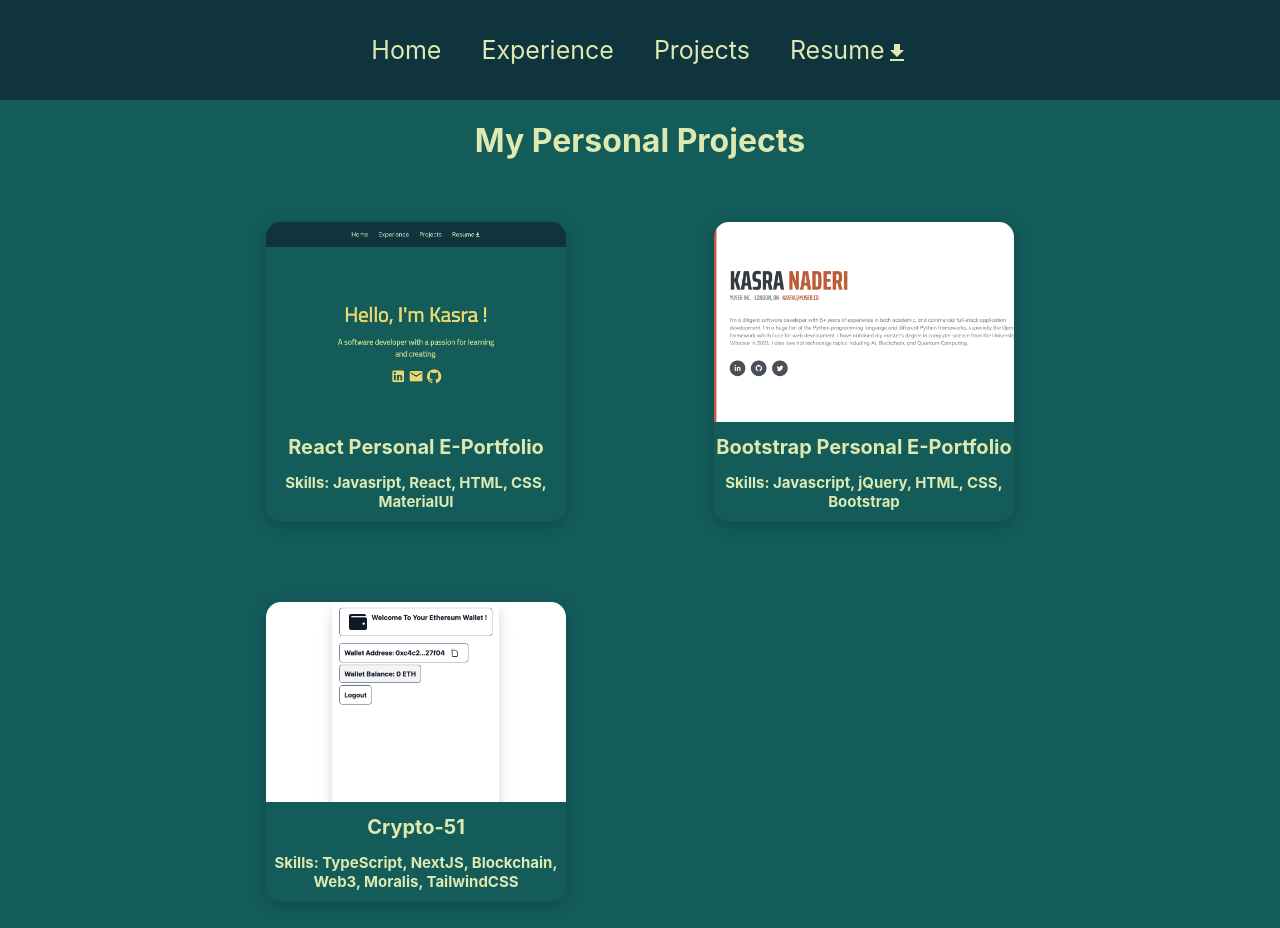
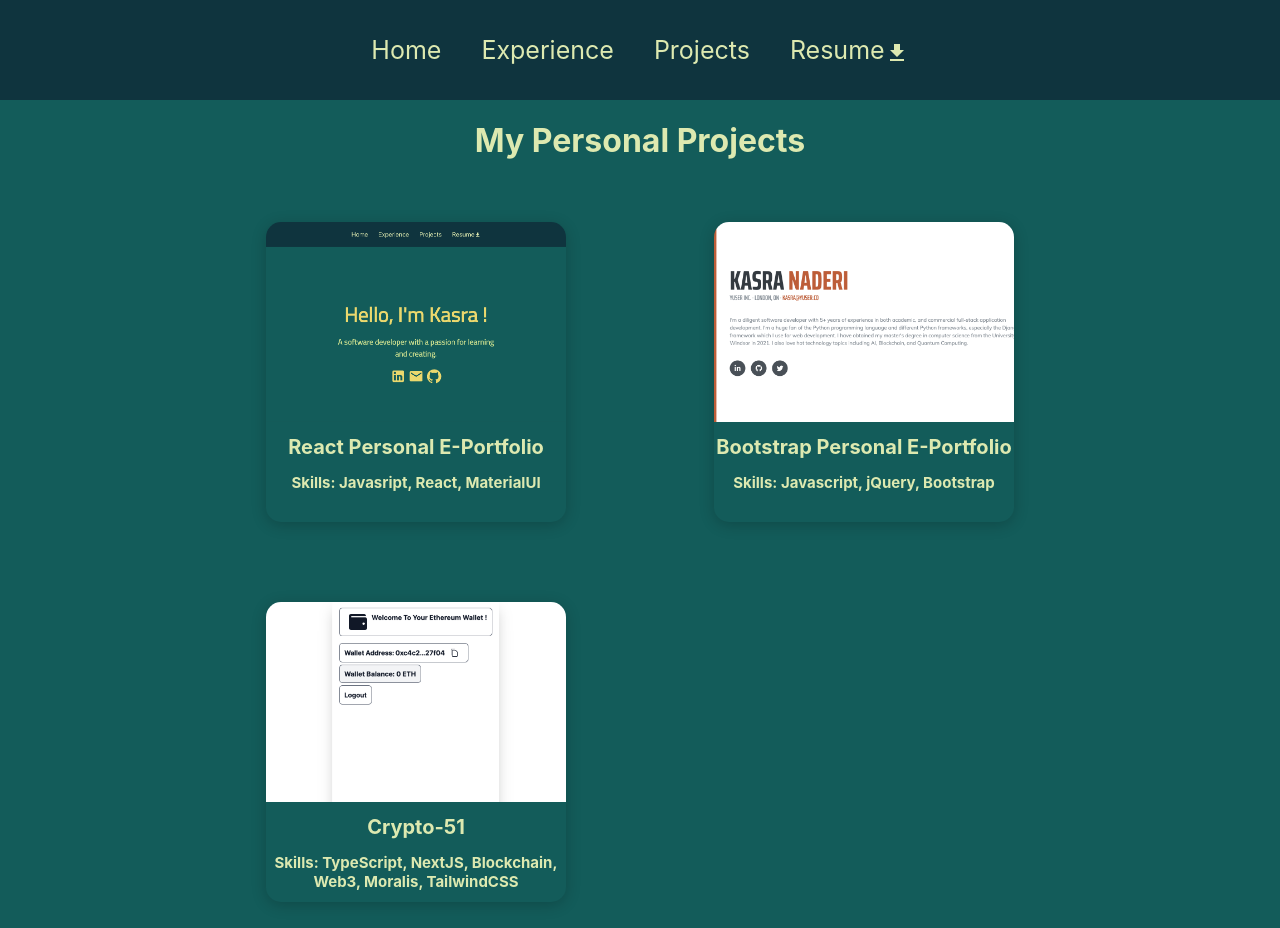
Before and after one commit to naderik/react-e-portfolio, a React (Create React App) app: page /projects in a window 1280 px wide. Shown: the top 928 px of the page. Built offline with nearby package versions, Linux system fonts and the light colour scheme.

Commit message:
small fix to project details

```diff
--- a/src/data/ProjectList.js
+++ b/src/data/ProjectList.js
@@ -6,13 +6,13 @@ export const ProjectList = [
   {
     name: "React Personal E-Portfolio",
     image: Proj1,
-    skills: "Javasript, React, HTML, CSS, MaterialUI",
+    skills: "Javasript, React, MaterialUI",
     github: "https://www.github.com/naderik/react-e-portfolio",
   },
   {
     name: "Bootstrap Personal E-Portfolio",
     image: Proj2,
-    skills: "Javascript, jQuery, HTML, CSS, Bootstrap",
+    skills: "Javascript, jQuery, Bootstrap",
     github: "https://www.github.com/naderik/naderik.github.io",
   },
   {
```
